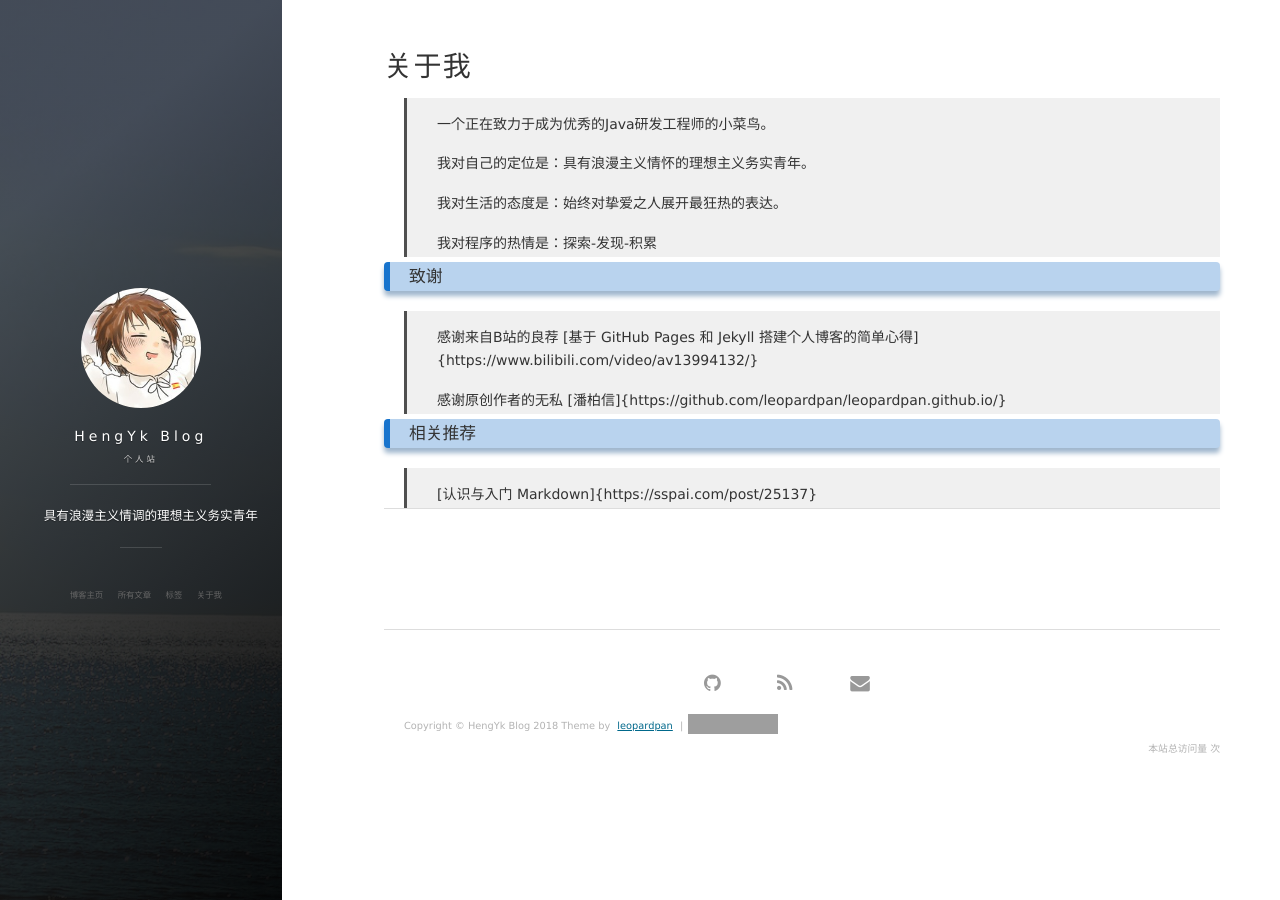
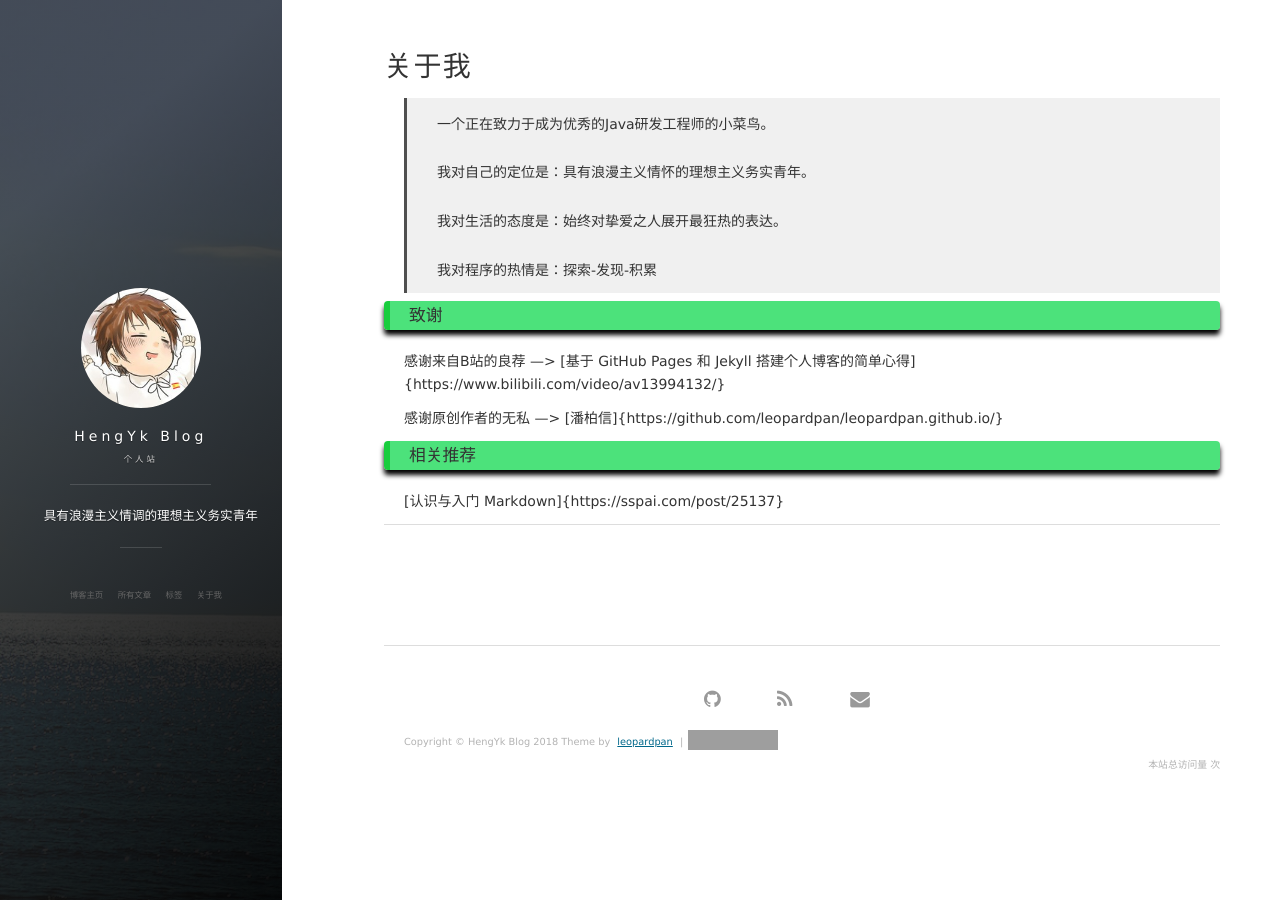
Before and after one commit to HengYk/hengyk.github.io, a Jekyll site: the page built from about.md, in a window 1280 px wide. Built offline with Jekyll 4.4.1, drawn with Linux system fonts in a browser that asks for light colours; nearby versions of some CDN libraries; comment, search, counter and statistics services are not loaded; grey boxes are pictures that could not be loaded.

Commit message:
Modified css

```diff
--- a/about.md
+++ b/about.md
@@ -13,13 +13,13 @@ title: 关于我
 
 <h3> 致谢 </h3>
 
-> 感谢来自B站的良荐 [基于 GitHub Pages 和 Jekyll 搭建个人博客的简单心得]{https://www.bilibili.com/video/av13994132/}
+感谢来自B站的良荐 ---> [基于 GitHub Pages 和 Jekyll 搭建个人博客的简单心得]{https://www.bilibili.com/video/av13994132/}
 
-> 感谢原创作者的无私 [潘柏信]{https://github.com/leopardpan/leopardpan.github.io/}
+感谢原创作者的无私 ---> [潘柏信]{https://github.com/leopardpan/leopardpan.github.io/}
 
 <h3> 相关推荐 </h3>
 
-> [认识与入门 Markdown]{https://sspai.com/post/25137}
+[认识与入门 Markdown]{https://sspai.com/post/25137}
 
 
 {% include comments.html %}
--- a/css/main.css
+++ b/css/main.css
@@ -125,11 +125,11 @@ h3 {
   border-radius: 4px;
   padding: 6px 15px;
   margin-bottom: 20px;
-  margin-top: 5px;
-  background:#B9D3EE;
+  margin-top: 8px;
+  background:rgba(0, 214, 67, 0.7);
   /*0px right, 5px botton, 5px fuzzy*/
-  box-shadow: 0px 5px 5px #9FB6CD;
-  border-left: 6px solid #1874CD;
+  box-shadow: 0px 5px 5px #000000;
+  border-left: 6px solid #18cd3d;
   position:relative;
 }
 
@@ -156,7 +156,7 @@ em {
 
 blockquote {
   padding-top: 10px;
-  padding-bottom: 1px;
+  padding-bottom: 10px;
   padding-left: 10px;
   margin-left: 20px;
 
```
